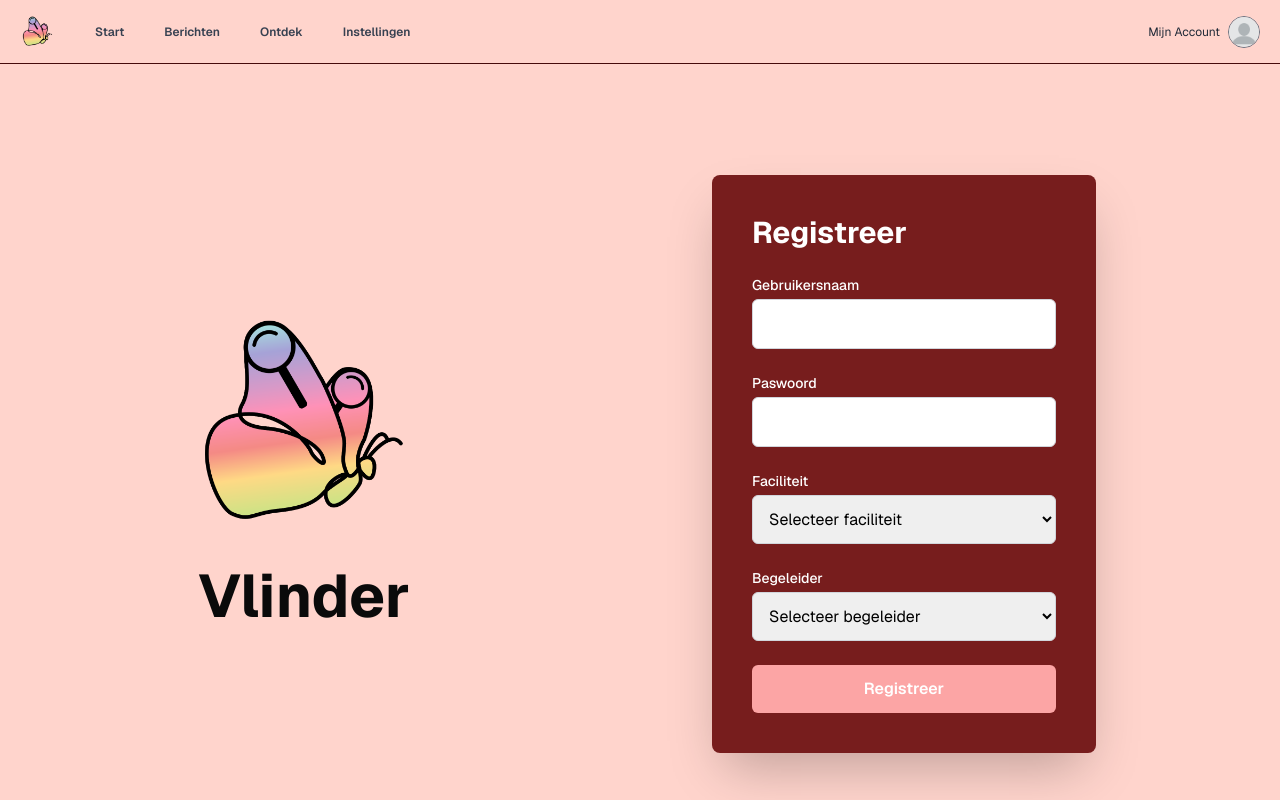
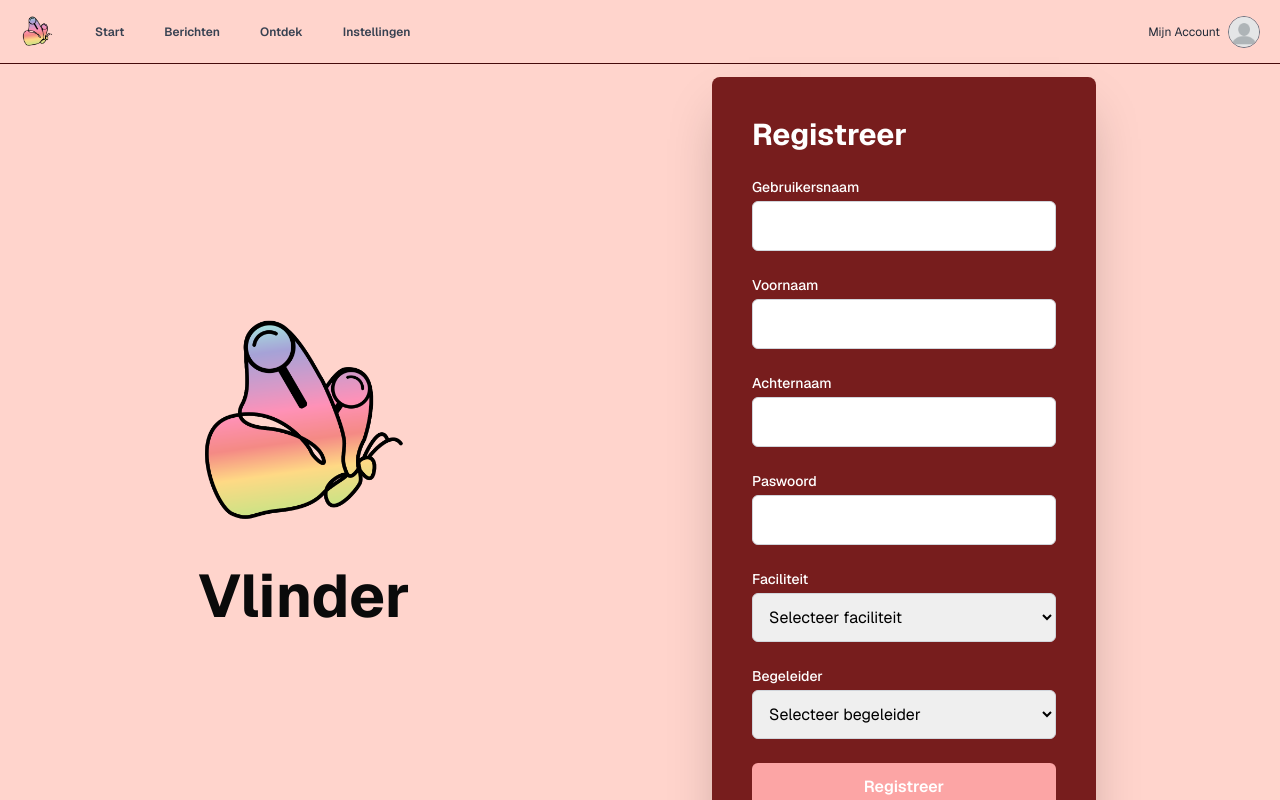
Before and after one commit to LanceBruynseels/dsaas-group4, a Next.js app: page /registration in a window 1280 px wide. Shown: the top 800 px of the page. Built offline with nearby package versions, Linux system fonts and the light colour scheme.

Commit message:
Updated: user's real name is required for registration

```diff
--- a/app/(auth-pages)/registration/page.tsx
+++ b/app/(auth-pages)/registration/page.tsx
@@ -78,8 +78,34 @@ const Registration: React.FC = () => {
                                 type="text"
                                 id="username"
                                 name="username"
-                                className="w-full mt-1 p-3 border border-gray-300 rounded-md focus:outline-none focus:ring-2 focus:ring-red-400 text-black" required/>
+                                className="w-full mt-1 p-3 border border-gray-300 rounded-md focus:outline-none focus:ring-2 focus:ring-red-400 text-black"
+                                required/>
                         </div>
+                        <div>
+                            <label htmlFor="first_name" className="block text-sm font-medium">
+                                Voornaam
+                            </label>
+                            <input
+                                type="text"
+                                id="first_name"
+                                name="first_name"
+                                className="w-full mt-1 p-3 border border-gray-300 rounded-md focus:outline-none focus:ring-2 focus:ring-red-400 text-black"
+                                required
+                            />
+                        </div>
+                        <div>
+                            <label htmlFor="last_name" className="block text-sm font-medium">
+                                Achternaam
+                            </label>
+                            <input
+                                type="text"
+                                id="last_name"
+                                name="last_name"
+                                className="w-full mt-1 p-3 border border-gray-300 rounded-md focus:outline-none focus:ring-2 focus:ring-red-400 text-black"
+                                required
+                            />
+                        </div>
+
                         <div>
                             <label htmlFor="password" className="block text-sm font-medium">
                                 Paswoord
@@ -127,7 +153,7 @@ const Registration: React.FC = () => {
                         <button
                             type="submit"
                             disabled={isLoading}
-                            style={{ backgroundColor: '#FCA5A5' }}
+                            style={{backgroundColor: '#FCA5A5'}}
                             className="w-full bg-pink-400 hover:bg-pink-500 text-white py-3 rounded-md font-semibold disabled:opacity-50"
                         >
                             {isLoading ? "Bezig met registreren..." : "Registreer"}
--- a/app/actions/auth/registration/registration.ts
+++ b/app/actions/auth/registration/registration.ts
@@ -14,6 +14,8 @@ export async function register(formData: FormData): Promise<RegistrationResponse
     try {
         // get data
         const username = formData.get("username") as string;
+        const first_name = formData.get("first_name") as string;
+        const last_name = formData.get("last_name") as string;
         const password = formData.get("password") as string;
         const facility = formData.get("facility") as string;
         const supervisor = formData.get("supervisor") as string;
@@ -34,6 +36,8 @@ export async function register(formData: FormData): Promise<RegistrationResponse
             },
             body: JSON.stringify({
                 username,
+                first_name,
+                last_name,
                 password,
                 facility,
                 supervisor,
--- a/app/api/auth/registration/route.ts
+++ b/app/api/auth/registration/route.ts
@@ -5,7 +5,7 @@ import bcrypt from 'bcryptjs';
 
 export async function POST(request: NextRequest) {
     try {
-        const { username, password, facility, supervisor } = await request.json();
+        const { username, first_name, last_name,  password, facility, supervisor } = await request.json();
         const supabase = createClient();
 
 
@@ -26,6 +26,8 @@ export async function POST(request: NextRequest) {
             .insert([
                 {
                     username,
+                    first_name,
+                    last_name,
                     password: hashedPassword,
                     facility,
                     supervisor,
```
